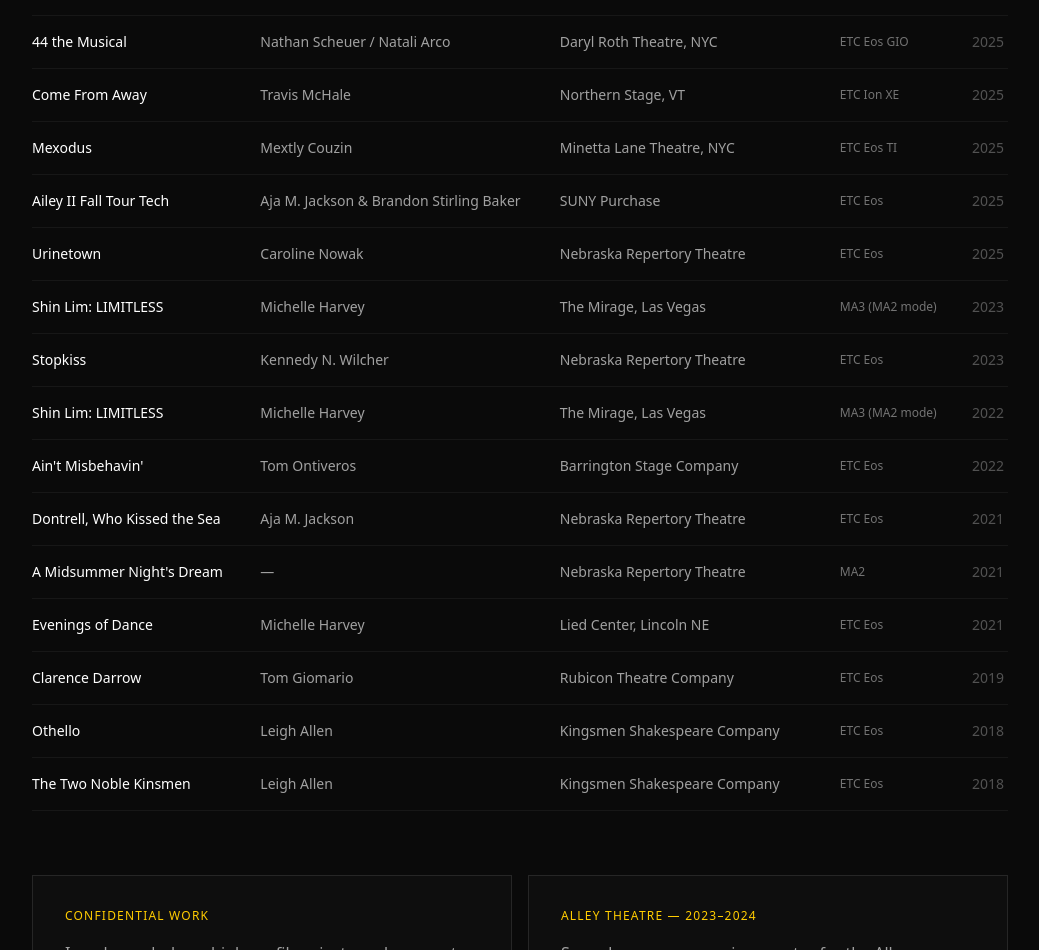
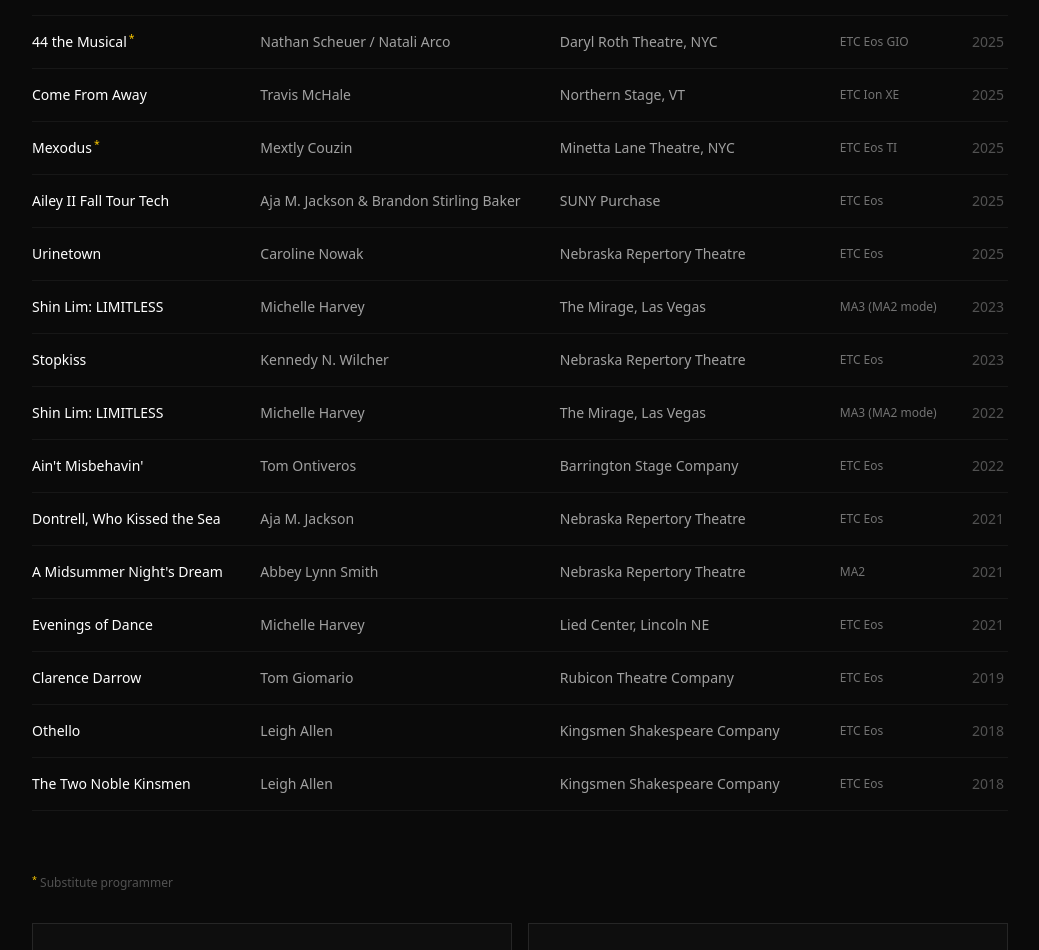
Before and after one commit to pedropipehitter/fh3lighting-website, a Next.js app: page /lighting-programming in a window 1280 px wide. Shown: the part 422-1372 px from the top of the page, without its empty margins (120-1159 px from the left). Built offline with nearby package versions, Linux system fonts and the light colour scheme.

Commit message:
Mark 44 & Mexodus as sub programmer, add Abbey Lynn Smith for Midsummer

```diff
--- a/app/lighting-programming/page.tsx
+++ b/app/lighting-programming/page.tsx
@@ -30,7 +30,9 @@ export default function LightingProgrammingPage() {
           <tbody>
             {programmingCredits.map((credit, i) => (
               <tr key={i} className="border-b border-neutral-900 hover:bg-neutral-900/50 transition-colors">
-                <td className="py-4 pr-8 text-white font-medium">{credit.production}</td>
+                <td className="py-4 pr-8 text-white font-medium">
+                  {credit.production}{credit.sub && <sup className="text-[#FFCC00] ml-0.5">*</sup>}
+                </td>
                 <td className="py-4 pr-8 text-neutral-400">{credit.designer}</td>
                 <td className="py-4 pr-8 text-neutral-400">{credit.venue}</td>
                 <td className="py-4 pr-8 text-neutral-500 font-mono text-xs">{credit.console}</td>
@@ -40,6 +42,10 @@ export default function LightingProgrammingPage() {
           </tbody>
         </table>
       </div>
+
+      <p className="text-xs text-neutral-600 font-mono mb-8">
+        <sup className="text-[#FFCC00]">*</sup> Substitute programmer
+      </p>
 
       <div className="grid sm:grid-cols-2 gap-4 mb-0">
         <div className="border border-neutral-800 p-8 bg-neutral-900/30">
--- a/lib/programming.ts
+++ b/lib/programming.ts
@@ -4,6 +4,7 @@ export interface ProgrammingCredit {
   venue: string;
   console: string;
   year: number | string;
+  sub?: boolean;
 }
 
 export const programmingCredits: ProgrammingCredit[] = [
@@ -20,6 +21,7 @@ export const programmingCredits: ProgrammingCredit[] = [
     venue: "Daryl Roth Theatre, NYC",
     console: "ETC Eos GIO",
     year: 2025,
+    sub: true,
   },
   {
     production: "Come From Away",
@@ -34,6 +36,7 @@ export const programmingCredits: ProgrammingCredit[] = [
     venue: "Minetta Lane Theatre, NYC",
     console: "ETC Eos TI",
     year: 2025,
+    sub: true,
   },
   {
     production: "Ailey II Fall Tour Tech",
@@ -86,7 +89,7 @@ export const programmingCredits: ProgrammingCredit[] = [
   },
   {
     production: "A Midsummer Night's Dream",
-    designer: "—",
+    designer: "Abbey Lynn Smith",
     venue: "Nebraska Repertory Theatre",
     console: "MA2",
     year: 2021,
```
